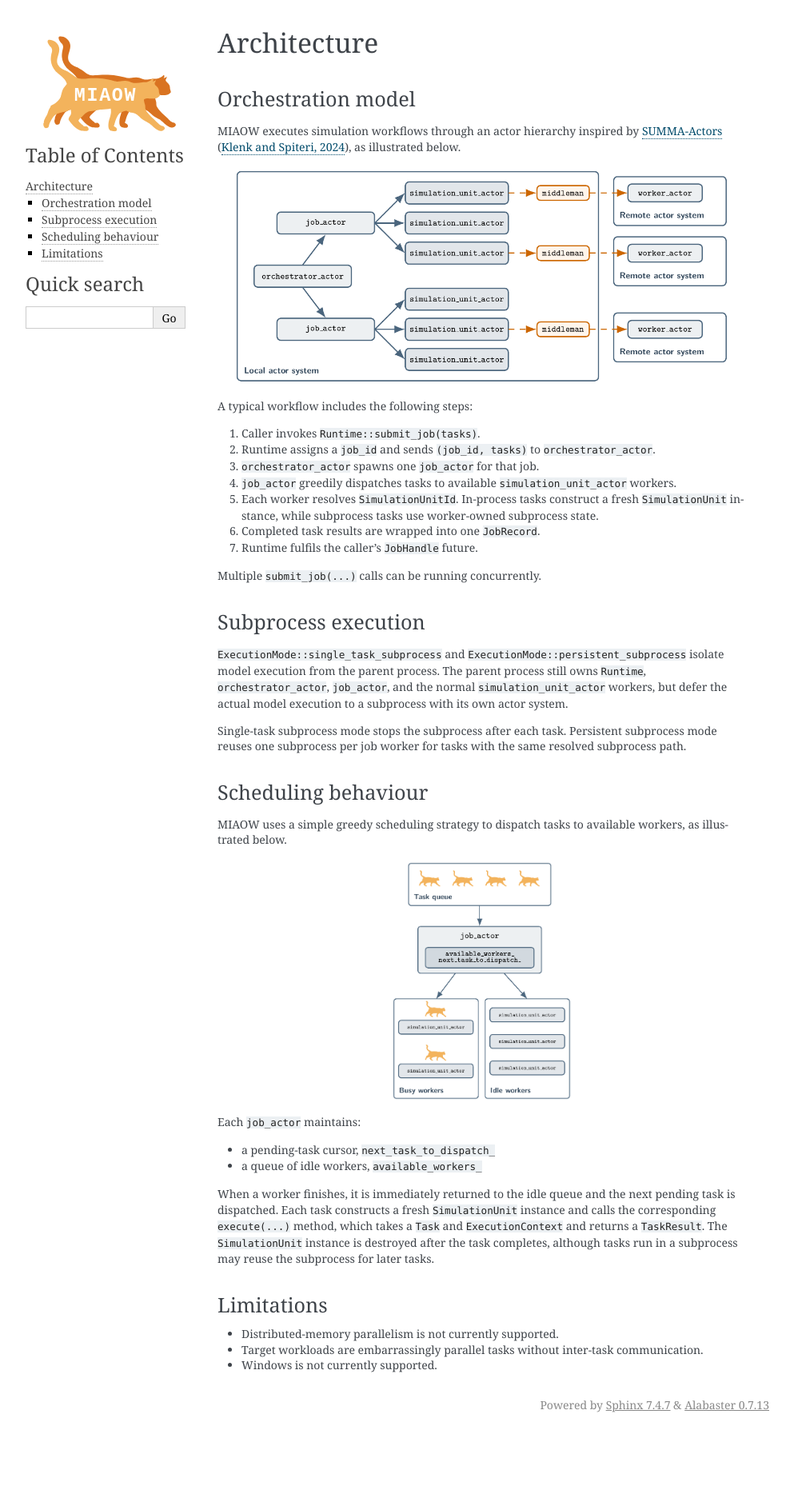
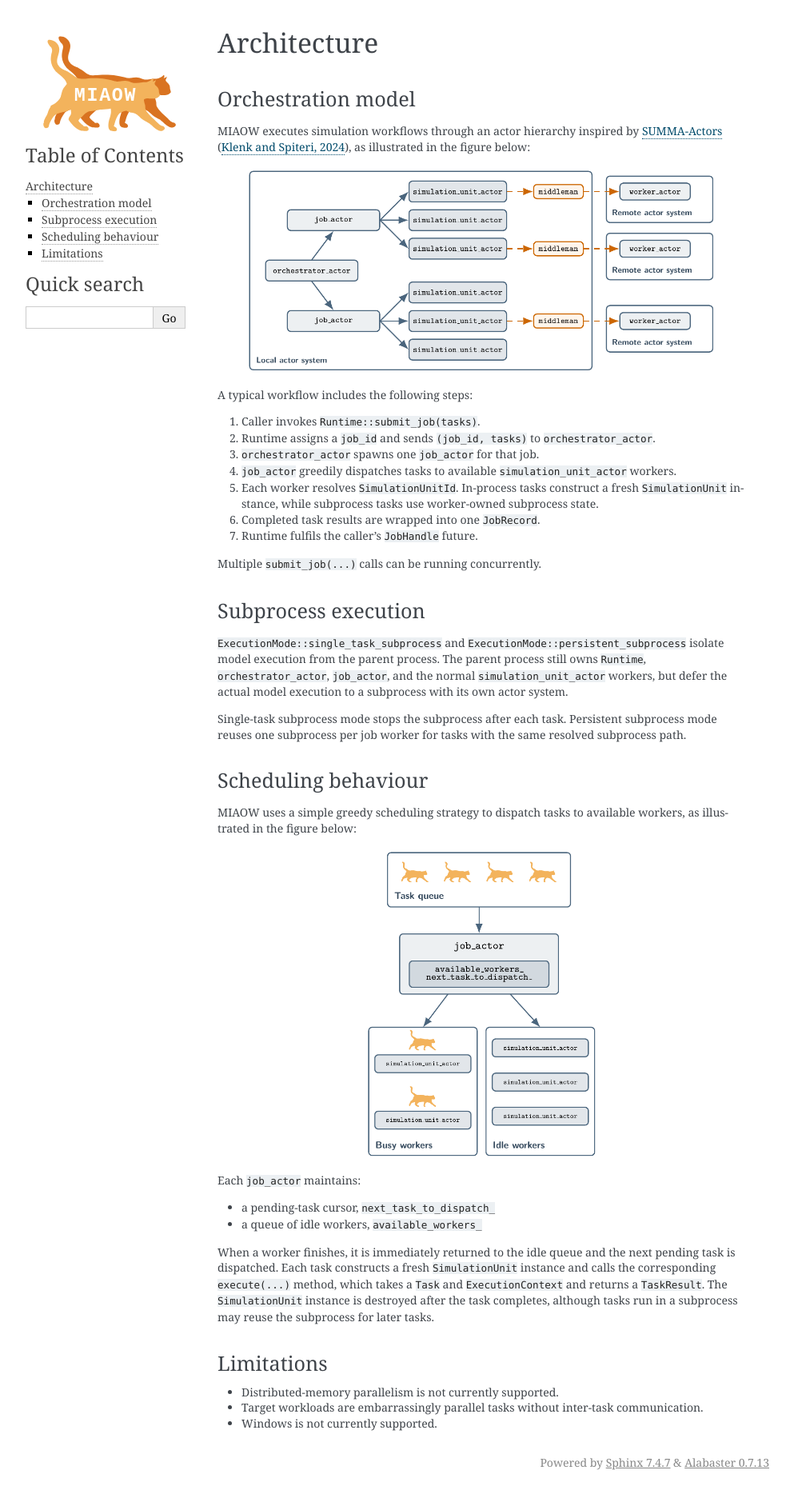
Before and after one commit to uofs-simlab/miaow-framework, a Sphinx documentation site: the page built from docs/architecture.rst, in a window 1280 px wide. Shown: the whole page at 80% size, without its empty margins (148-1141 px from the left). Built offline with Sphinx 7.4.7, drawn with Linux system fonts in a browser that asks for light colours; the version number could not be read and is left out; before the commit the page ends 1796 px from its top, so only the background shows below that.

Commit message:
architecture docs

```diff
--- a/docs/architecture.rst
+++ b/docs/architecture.rst
@@ -4,12 +4,12 @@ Architecture
 Orchestration model
 -------------------
 
-MIAOW executes simulation workflows through an actor hierarchy inspired by `SUMMA-Actors <https://github.com/uofs-simlab/Summa-Actors>`_ (`Klenk and Spiteri, 2024 <https://doi.org/10.1007/s10586-024-04318-5>`_), as illustrated below.
+MIAOW executes simulation workflows through an actor hierarchy inspired by `SUMMA-Actors <https://github.com/uofs-simlab/Summa-Actors>`_ (`Klenk and Spiteri, 2024 <https://doi.org/10.1007/s10586-024-04318-5>`_), as illustrated in the figure below:
 
 .. image:: images/orchestration_overview_tikz.png
    :alt: MIAOW orchestration actor hierarchy
    :align: center
-   :width: 95%
+   :width: 90%
 
 A typical workflow includes the following steps:
 
@@ -35,12 +35,12 @@ Single-task subprocess mode stops the subprocess after each task. Persistent sub
 Scheduling behaviour
 --------------------
 
-MIAOW uses a simple greedy scheduling strategy to dispatch tasks to available workers, as illustrated below.
+MIAOW uses a simple greedy scheduling strategy to dispatch tasks to available workers, as illustrated in the figure below:
 
 .. image:: images/task_scheduling_tikz.png
    :alt: MIAOW task scheduling queue and worker dispatch
    :align: center
-   :width: 35%
+   :width: 45%
 
 Each ``job_actor`` maintains:
 
```
